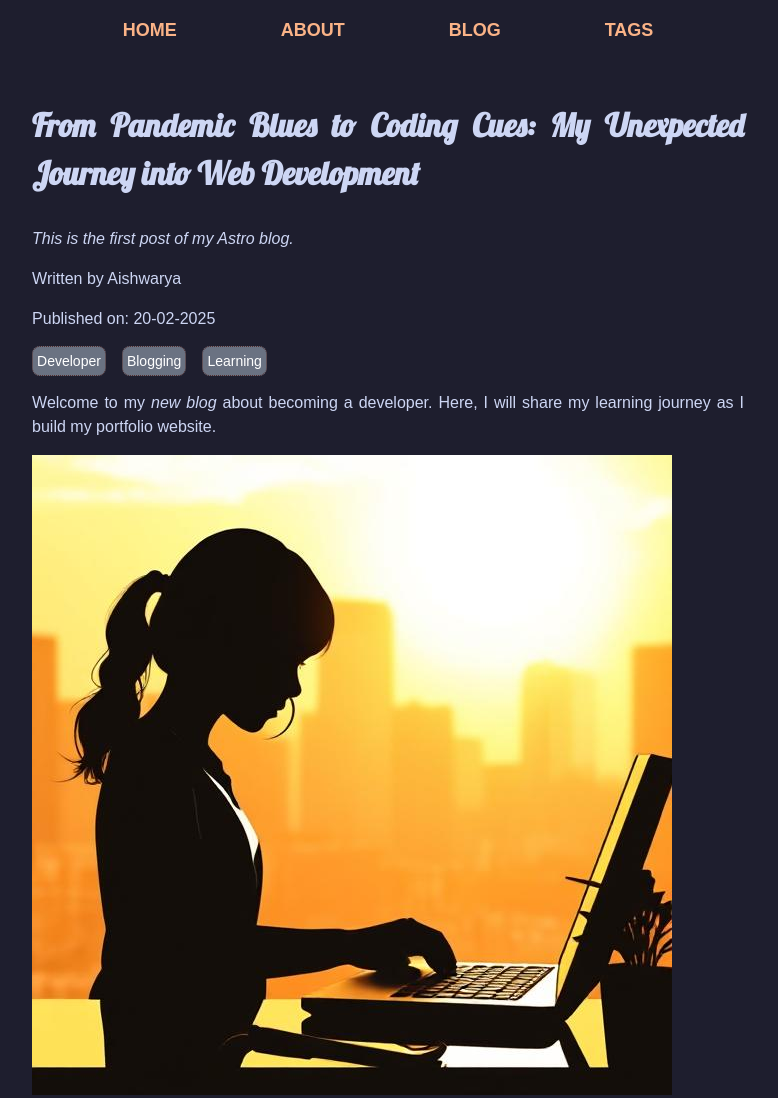
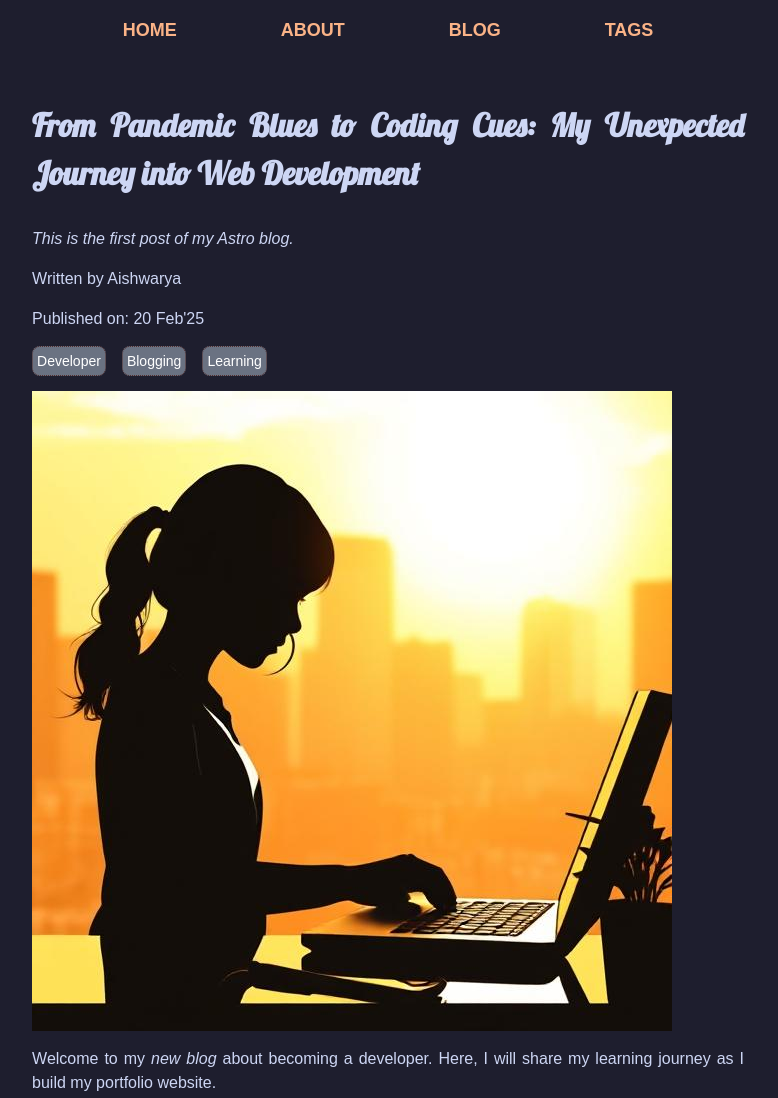
Before and after one commit to aishwarya-36/Portophilio, an Astro site: page /posts/1_firstpost in a window 1280 px wide. Shown: the top 1098 px of the page, without its empty margins (252-1030 px from the left). Built offline with nearby package versions, Linux system fonts and the light colour scheme; Astro itself is replaced by a stand-in of ours.

Commit message:
Update theme

```diff
--- a/src/pages/posts/1_firstpost.md
+++ b/src/pages/posts/1_firstpost.md
@@ -1,7 +1,7 @@
 ---
 layout: ../../layouts/MarkdownPostLayout.astro
 title: "From Pandemic Blues to Coding Cues: My Unexpected Journey into Web Development"
-pubDate: 20-02-2025
+pubDate: 20 Feb'25
 description: "This is the first post of my Astro blog."
 author: "Aishwarya"
 image:
@@ -10,9 +10,10 @@ image:
 tags: ["Developer", "Blogging", "Learning"]
 ---
 
+![A girl coding silhouette](../../assets/coding.png)
+
 Welcome to my _new blog_ about becoming a developer. Here, I will share my learning journey as I build my portfolio website.
 
-![A girl coding silhouette](../../assets/coding.png)
 
 #### How it all started
 
--- a/src/pages/posts/2_portoLife.md
+++ b/src/pages/posts/2_portoLife.md
@@ -1,7 +1,7 @@
 ---
 layout: ../../layouts/MarkdownPostLayout.astro
 title: "From Chaos to Calm: My Journey to Vila do Conde"
-pubDate: 21-03-2025
+pubDate: 21 Mar'25
 description: "My Breezy Life in Porto"
 author: "Aishwarya"
 image:
--- a/src/pages/posts/3_LCD.md
+++ b/src/pages/posts/3_LCD.md
@@ -1,7 +1,7 @@
 ---
 layout: ../../layouts/MarkdownPostLayout.astro
 title: "Rediscovering My Maker Spirit at LCD Porto"
-pubDate: 20-04-2025
+pubDate: 20 Apr'25
 description: "My Happy Place"
 author: "Aishwarya"
 image:
--- a/src/pages/posts/4_InterviewQns.md
+++ b/src/pages/posts/4_InterviewQns.md
@@ -1,7 +1,7 @@
 ---
 layout: ../../layouts/MarkdownPostLayout.astro
 title: "The New Job Application Gauntlet"
-pubDate: 20-04-2025
+pubDate: 20 Apr'25
 description: "The Struggles of answering Behavioral questions in Job Applications"
 author: "Aishwarya"
 image:
--- a/src/pages/posts/5_CocoLove.md
+++ b/src/pages/posts/5_CocoLove.md
@@ -1,7 +1,7 @@
 ---
 layout: ../../layouts/MarkdownPostLayout.astro
 title: "The Pawsomatic Staycation"
-pubDate: 20-05-2025
+pubDate: 20 May'25
 description: "The joyous adventure filled with laughter and love!"
 author: "Aishwarya"
 image:
```
